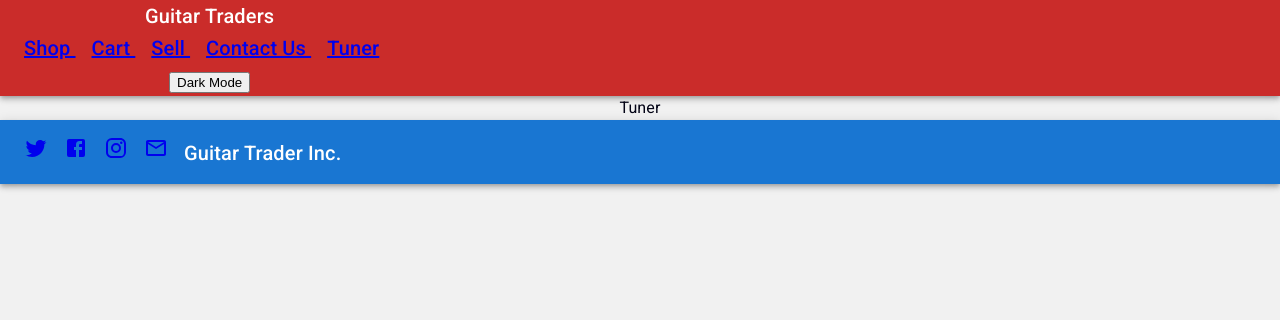
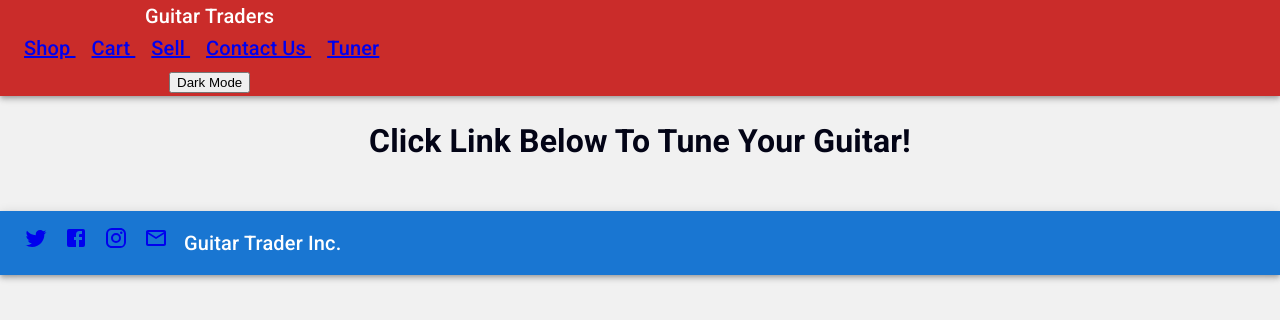
Before and after one commit to riverferguson/phase-2-project, a React (Create React App) app in the folder phase-2-project/: page /guitars/tuner in a window 1280 px wide. Shown: the top 320 px of the page. Built offline with nearby package versions, Linux system fonts and the light colour scheme; data requests are answered from the project's data file.

Commit message:
update tuner component

```diff
--- a/phase-2-project/src/components/Tuner.js
+++ b/phase-2-project/src/components/Tuner.js
@@ -2,7 +2,10 @@ import React from 'react'
 
 const Tuner = () => {
   return (
-    <div>Tuner</div>
+    <div>
+        <h1>Click Link Below To Tune Your Guitar!</h1>
+        <img src=""/>
+    </div>
   )
 }
 
```
